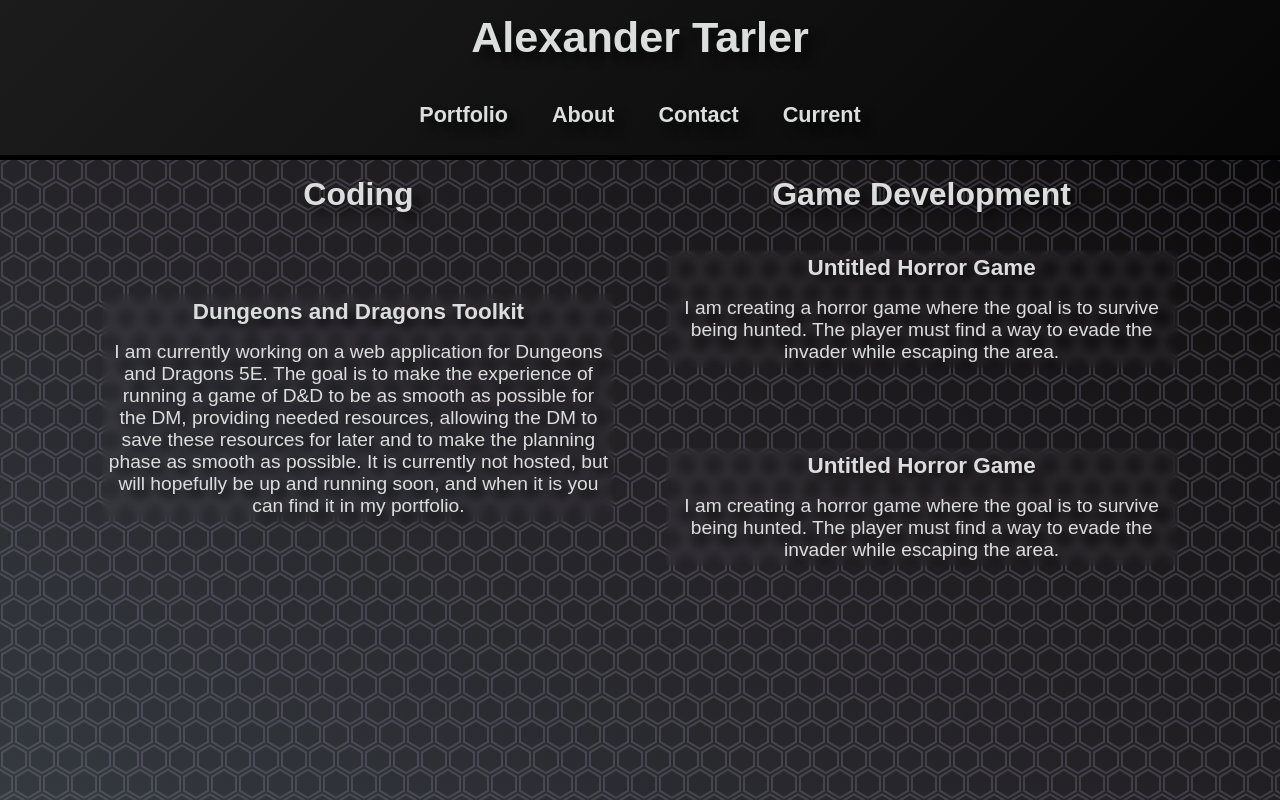
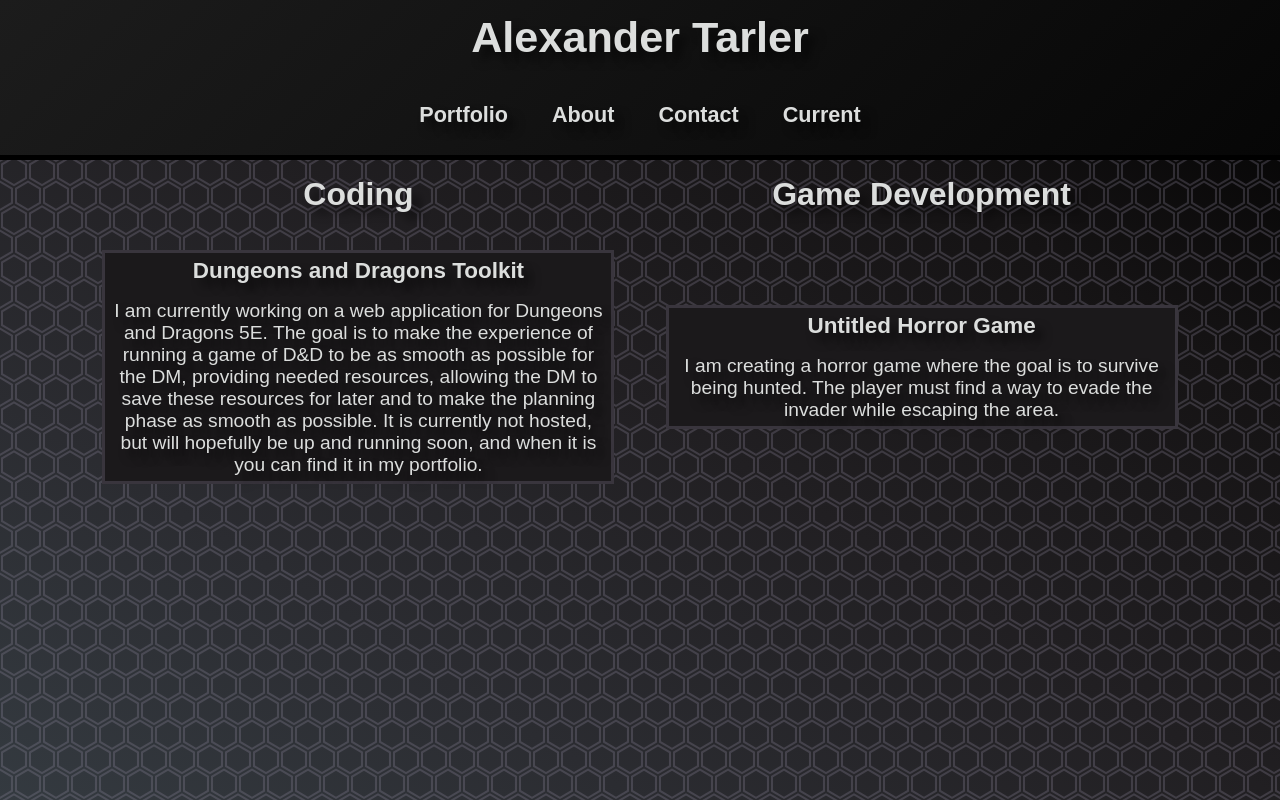
Before and after one commit to AlexanderTarler/Portfolio, a Next.js app: page /current in a window 1280 px wide. Built offline with nearby package versions, Linux system fonts and the light colour scheme.

Commit message:
Changed the layout of the current page

```diff
--- a/app/about/about.css
+++ b/app/about/about.css
@@ -36,7 +36,7 @@
     }
 
     h2 {
-        margin-bottom: 10px;
+        margin-bottom: 5px;
     }
 
     #about-text-box {
--- a/app/current/current.css
+++ b/app/current/current.css
@@ -99,7 +99,26 @@
         font-size: 120%;
         margin-top: 10vh;
         padding: 5px;
-        backdrop-filter: blur(4px);
+        /* background: linear-gradient(-45deg, #000000, #1d1d1d, #3e3e3e, #565656);
+        background-size: 400% 400%;
+        animation: gradient 15s ease infinite; */
+        background-color: rgb(27, 25, 27);
+        border: 3px solid rgb(57, 53, 61);
+    }
+
+
+    @keyframes gradient {
+        0% {
+            background-position: 0% 50%;
+        }
+
+        50% {
+            background-position: 100% 50%;
+        }
+
+        100% {
+            background-position: 0% 50%;
+        }
     }
 
 }
--- a/app/current/page.tsx
+++ b/app/current/page.tsx
@@ -23,10 +23,7 @@
                         <h3>Untitled Horror Game</h3>
                         I am creating a horror game where the goal is to survive being hunted. The player must find a way to evade the invader while escaping the area.
                     </div>
-                    <div className='project-text'>
-                        <h3>Untitled Horror Game</h3>
-                        I am creating a horror game where the goal is to survive being hunted. The player must find a way to evade the invader while escaping the area.
-                    </div>
+
                 </div>
             </main>
         </>
```
